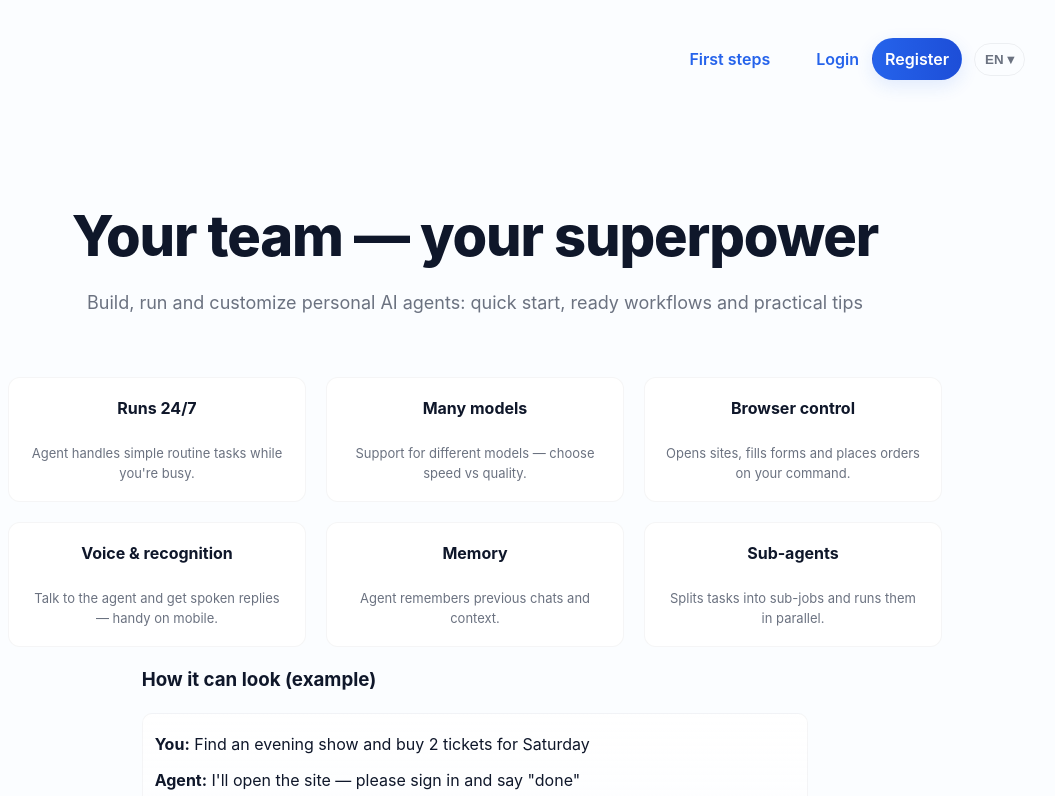
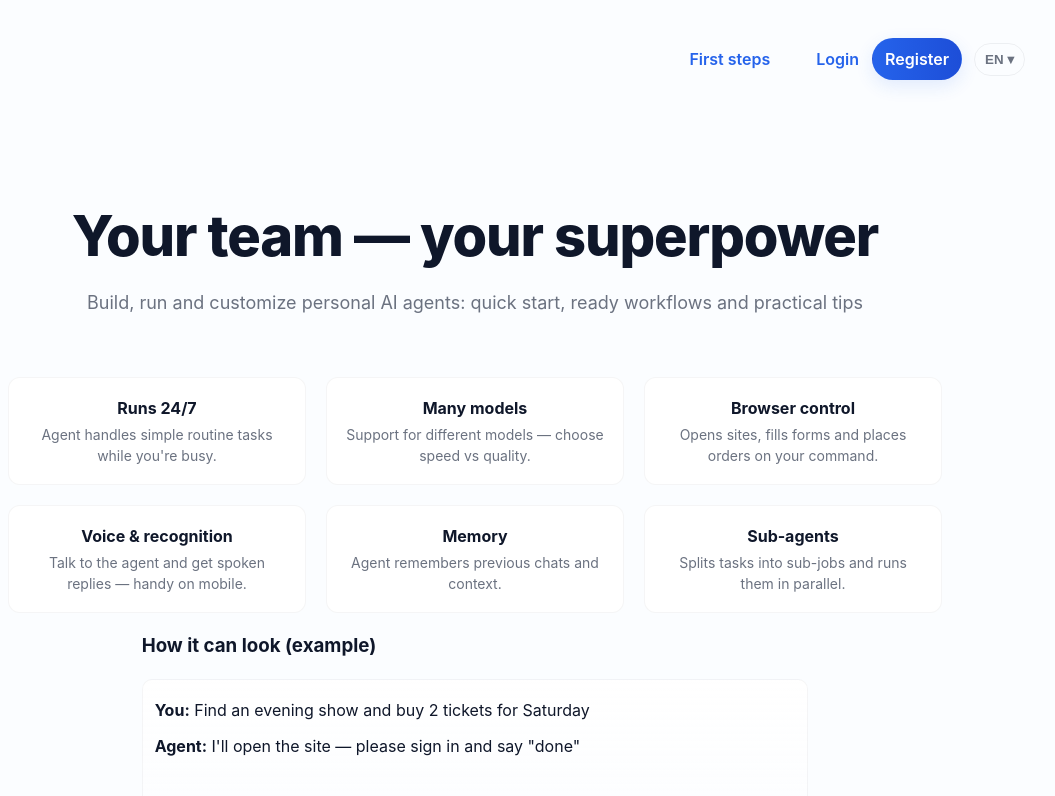
Before and after one commit to novaaurelis/nova-ai-agents-site-backup, a Next.js app: page /en in a window 1280 px wide. Shown: the top 796 px of the page, without its empty margins (165-1220 px from the left). Built offline with nearby package versions, Linux system fonts and the light colour scheme.

Commit message:
style: tighten feature card spacing and reduce muted font-size

```diff
--- a/styles/globals.css
+++ b/styles/globals.css
@@ -58,6 +58,7 @@ footer.muted{text-align:center;margin-top:auto;padding:20px 0 10px}
 .features{display:flex;gap:20px;flex-wrap:wrap;margin-top:22px;justify-content:center;align-items:stretch}
 .feature-card{background:var(--surface);border:1px solid rgba(15,23,42,0.04);padding:18px;border-radius:12px;min-width:200px;max-width:260px;text-align:center}
 .feature-card strong{display:block;margin-bottom:4px}
+.feature-card .muted{margin-top:4px;font-size:14px}
 
 /* demo/chat card */
 .chat-card{background:linear-gradient(180deg, rgba(255,255,255,0.9), rgba(250,252,255,0.8));border:1px solid rgba(15,23,42,0.04);padding:12px;border-radius:10px}
```
